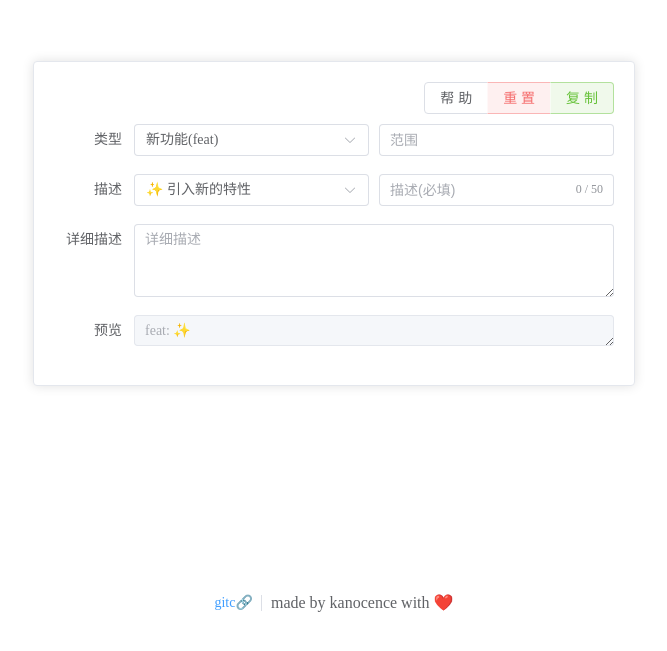
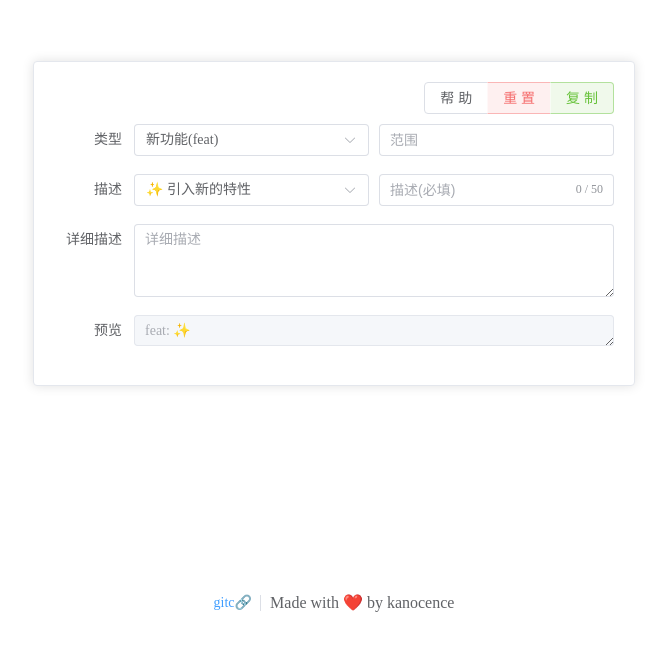
Before and after one commit to kanocence/gitc, a Vue app: page / in a window 1280 px wide. Shown: the part 147-798 px from the top of the page, without its empty margins (306-973 px from the left). Built offline with nearby package versions, Linux system fonts and the light colour scheme.

Commit message:
docs(footer): 🤡 grammar

```diff
--- a/src/components/gitc-footer.vue
+++ b/src/components/gitc-footer.vue
@@ -4,7 +4,7 @@
       gitc🔗
     </el-link>
     <el-divider direction="vertical" />
-    <span>made by kanocence with ❤️</span>
+    <span>Made with ❤️ by kanocence</span>
   </div>
 </template>
 
```
